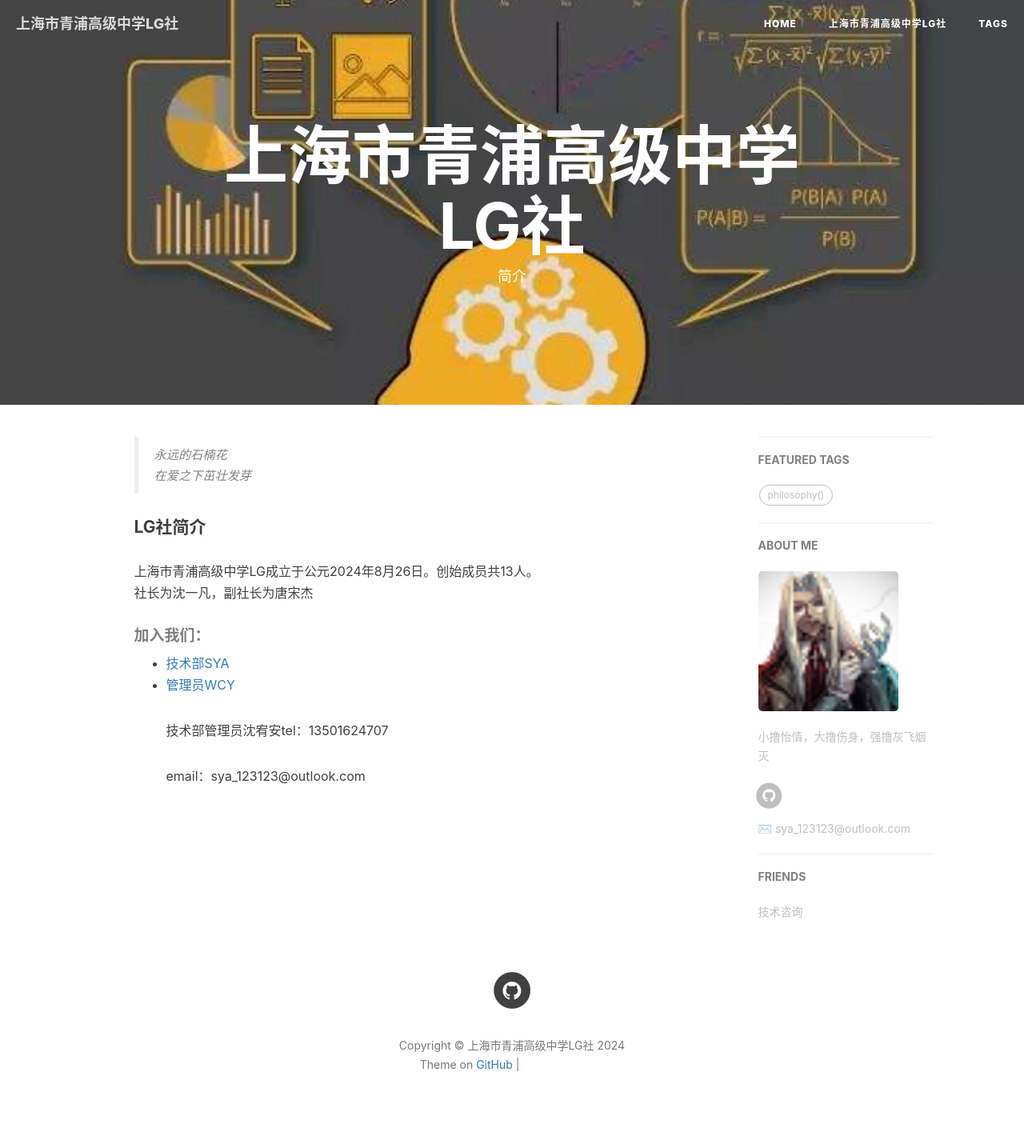
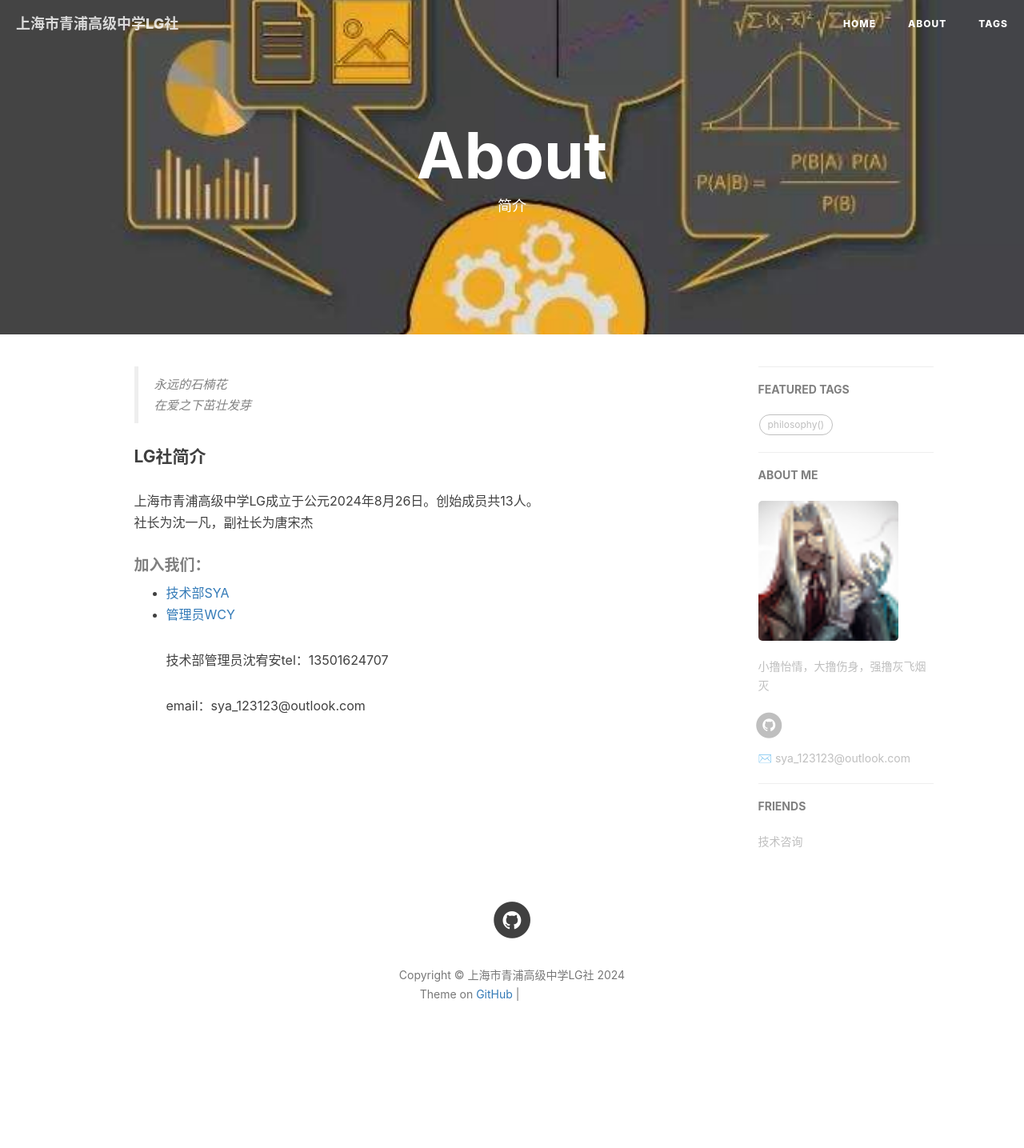
Before and after one commit to Dsmtyu/Dsmtyu.github.io, a Jekyll site: the page built from about.html, in a window 1280 px wide. Shown: the whole page at 80% size. Built offline with Jekyll 4.4.1, drawn with Linux system fonts in a browser that asks for light colours; nearby versions of some CDN libraries; comment, search, counter and statistics services are not loaded; after the commit the page ends 1347 px from its top, so only the background shows below that; grey boxes are pictures that could not be loaded.

Commit message:
Update about.html
v1.0.1

```diff
--- a/about.html
+++ b/about.html
@@ -1,6 +1,6 @@
 ---
 layout: page
-title: "上海市青浦高级中学LG社"
+title: "About"
 description: "简介"
 header-img: "img/post-bg-rwd.jpg"
 ---
```
